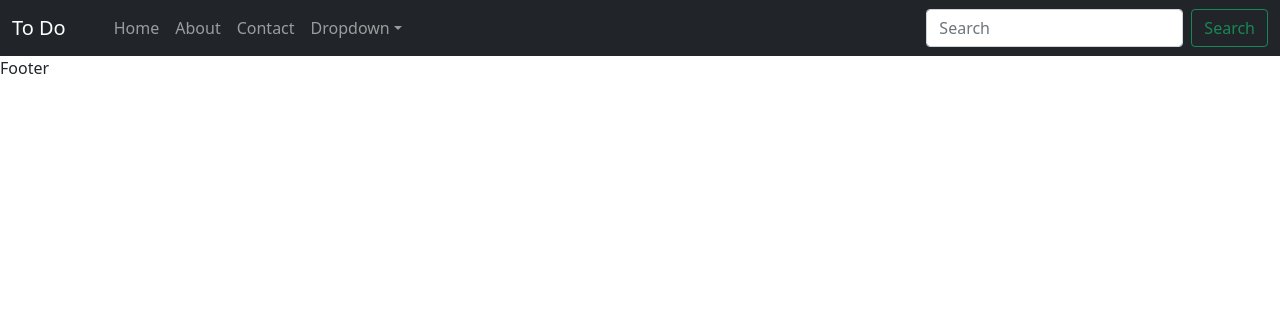
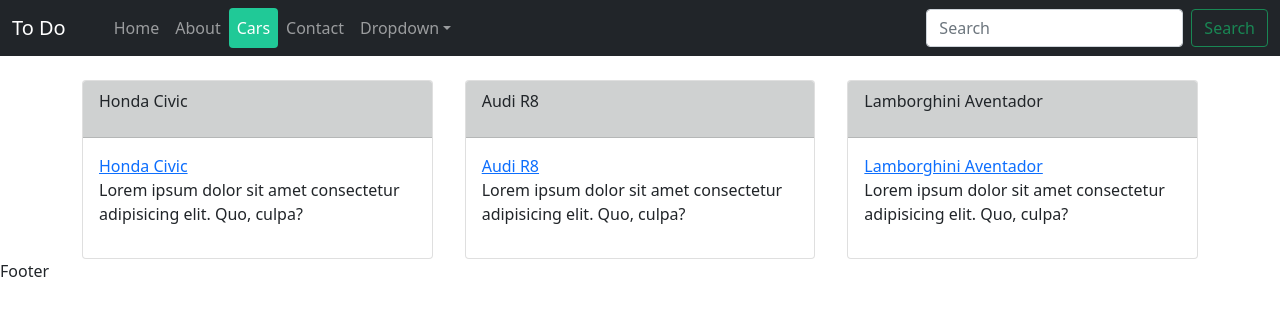
Before and after one commit to ryanpatenio/learning-react, a React (Vite) app: page /Cars in a window 1280 px wide. Shown: the top 316 px of the page. Built offline with nearby package versions, Linux system fonts and the light colour scheme.

Commit message:
create dynamic & nested routes using react-router-dom

```diff
--- a/src/App.jsx
+++ b/src/App.jsx
@@ -4,6 +4,8 @@
 import HomePage from './pages/Home'
 import AboutPage from './pages/About'
 import ContactPage from './pages/Contact'
+import CarsPage from './pages/Cars'
+import CarPage from './pages/CarDetails'
 
 
 const App = () => {
@@ -13,6 +15,8 @@
       <Routes>
         <Route path="/" element={<HomePage />} />
         <Route path="/About" element={<AboutPage />} />
+        <Route path="/Cars" element={<CarsPage />} />
+        <Route path="/Cars/:id" element={<CarPage />} />
         <Route path="/Contact" element={<ContactPage />} />
       </Routes>
    </RootLayout>
--- a/src/assets/navbar.css
+++ b/src/assets/navbar.css
@@ -1,5 +1,6 @@
 .navbar-dark .navbar-nav .custom-active {
     background-color: #20c997;
-    border-radius: 4px; /* optional rounded corners */
-    color: white !important; /* optional text color */
+    border-radius: 4px;
+    color: white !important;
+
   }
--- /dev/null
+++ b/src/pages/CarDetails.jsx
@@ -0,0 +1,12 @@
+import React from 'react'
+import { useParams } from 'react-router-dom'
+
+const CarDetails = () => {
+    const { id} = useParams();
+
+  return (
+    <div>This is Car Details {id}</div>
+  )
+}
+
+export default CarDetails
--- /dev/null
+++ b/src/pages/Cars.jsx
@@ -0,0 +1,54 @@
+import React from 'react'
+import { NavLink } from 'react-router-dom'
+
+const Cars = () => {
+    const carsData = [
+        {
+            id:1,
+            carsName: 'Honda Civic',
+            description:'Lorem ipsum dolor sit amet consectetur adipisicing elit. Quo, culpa?'
+
+        },
+        {
+            id:2,
+            carsName: 'Audi R8',
+            description:'Lorem ipsum dolor sit amet consectetur adipisicing elit. Quo, culpa?'
+        },
+        {
+            id:3,
+            carsName: 'Lamborghini Aventador',
+            description:'Lorem ipsum dolor sit amet consectetur adipisicing elit. Quo, culpa?'
+        }
+    ]
+  return (
+    <>
+    <div className='container-lg'>
+        <div className="row row-cols-1 row-cols-sm-2 row-cols-md-3 row-cols-lg-4 gap-2 mt-4" style={{ "--bs-columns": 5 }}> {/*limits 5 columns & auto fill available space */}
+            {carsData.map((car) => (
+                <div className='col' style={{ minWidth: '200px', flexGrow: 1 }} key={car.id}>
+                    <div className='card h-100 '>
+                        <div className='card-header text-white' style={{backgroundColor : "#cfd1d1"}}>
+                            <p className="text-dark">{car.carsName}</p>
+                        </div>
+                        <div className='card-body'>
+                            <NavLink
+                             to={`${car.id}`}
+                            >
+                            {car.carsName}
+                           </NavLink>
+                            <p>
+                                {car.description}
+                            </p>
+                        </div>
+
+                    </div>
+                </div>
+            ))}
+        </div>
+     </div>
+
+    </>
+  )
+}
+
+export default Cars
--- a/src/shared/Partials/NavBar.jsx
+++ b/src/shared/Partials/NavBar.jsx
@@ -1,14 +1,13 @@
 import React from 'react'
 import { NavLink, useLocation } from 'react-router-dom'
 import '../../assets/navbar.css';
-
-
 
 const NavBar = () => {
 
     const navLinks = [
         { path: '/', label: 'Home' },
         { path: '/About', label: 'About' },
+        { path: '/Cars', label: 'Cars'},
         { path: '/Contact', label: 'Contact' },
       ];
 
@@ -27,7 +26,7 @@
                 <span className="navbar-toggler-icon"></span>
             </button>
             <div className="collapse navbar-collapse" id="navbarSupportedContent">
-                <ul className="navbar-nav me-auto mb-2 mb-lg-0 px-4">
+                <ul className="navbar-nav me-auto mb-2 mb-lg-0 px-4 justify-content-center justify-content-lg-start">
                 {navLinks.map((link) => (
                    <li className="nav-item" key={link.path}>
                     <NavLink
```
Also changed, not shown: 1 other file (tests, documents, lock files or other folders).
